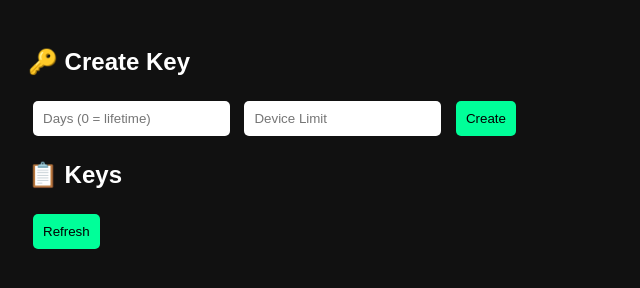
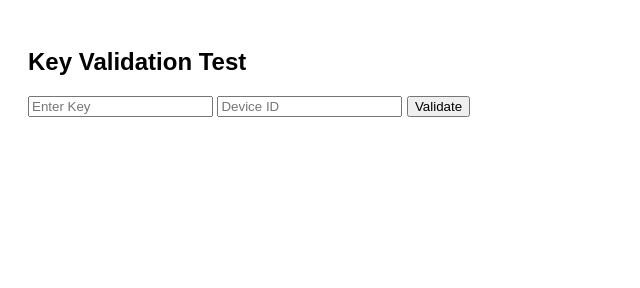
Before and after one commit to ansaf9807-dev/auth-api, a website: page public/index.html in a window 1280 px wide. Shown: the whole page, without its empty margins (0-640 px from the left). Drawn offline with Linux system fonts and the light colour scheme; no server answers.

Commit message:
Update index.html

```diff
--- a/public/index.html
+++ b/public/index.html
@@ -1,107 +1,33 @@
 <!DOCTYPE html>
 <html>
 <head>
-  <title>Key Panel</title>
-  <style>
-    body {
-      background: #111;
-      color: white;
-      font-family: Arial;
-      padding: 20px;
-    }
-    input, button {
-      padding: 10px;
-      margin: 5px;
-      border-radius: 5px;
-      border: none;
-    }
-    button {
-      background: #00ff99;
-      cursor: pointer;
-    }
-    li {
-      margin: 8px 0;
-    }
-  </style>
+  <title>License Panel</title>
 </head>
-<body>
+<body style="font-family: Arial; padding: 20px;">
 
-<h2>🔑 Create Key</h2>
-<input id="days" placeholder="Days (0 = lifetime)">
-<input id="limit" placeholder="Device Limit">
-<button onclick="createKey()">Create</button>
+  <h2>Key Validation Test</h2>
 
-<h2>📋 Keys</h2>
-<button onclick="loadKeys()">Refresh</button>
-<ul id="list"></ul>
+  <input id="key" placeholder="Enter Key" />
+  <input id="device" placeholder="Device ID" />
+  <button onclick="validate()">Validate</button>
+
+  <pre id="result"></pre>
 
   <script>
-const API = "https://auth-api-production-37a5.up.railway.app";
+    async function validate() {
+      const key = document.getElementById("key").value;
+      const device_id = document.getElementById("device").value;
 
-// CREATE KEY
-async function createKey() {
-  const days = Number(document.getElementById("days").value);
-  const limit = Number(document.getElementById("limit").value);
-
-  const res = await fetch(API + "/api/admin/create", {
+      const res = await fetch("/api/keys/validate", {
         method: "POST",
-    headers: {"Content-Type": "application/json"},
-    body: JSON.stringify({
-      days: days,
-      device_limit: limit
-    })
+        headers: { "Content-Type": "application/json" },
+        body: JSON.stringify({ key, device_id })
       });
 
       const data = await res.json();
-  alert("New Key: " + data.key);
-  loadKeys();
+      document.getElementById("result").innerText =
+        JSON.stringify(data, null, 2);
     }
-
-// LOAD KEYS
-async function loadKeys() {
-  const res = await fetch(API + "/api/admin/keys");
-  const data = await res.json();
-
-  const list = document.getElementById("list");
-  list.innerHTML = "";
-
-  data.forEach(k => {
-    const expiry = k.expiry_date
-      ? new Date(k.expiry_date).toLocaleDateString()
-      : "Lifetime";
-
-    const li = document.createElement("li");
-    li.innerHTML = `
-      🔑 ${k.key} | 📱 ${k.device_ids.length}/${k.device_limit} | ⏳ ${expiry} | ${k.active ? "🟢 Active" : "🔴 Disabled"}
-      <br>
-      <button onclick="deleteKey('${k.key}')">Delete</button>
-      <button onclick="toggleKey('${k.key}')">${k.active ? "Disable" : "Enable"}</button>
-    `;
-
-    list.appendChild(li);
-  });
-}
-
-// DELETE KEY
-async function deleteKey(key) {
-  await fetch(API + "/api/admin/delete/" + key, {
-    method: "DELETE"
-  });
-  loadKeys();
-}
-
-// TOGGLE KEY
-async function toggleKey(key) {
-  await fetch(API + "/api/admin/toggle", {
-    method: "POST",
-    headers: {"Content-Type": "application/json"},
-    body: JSON.stringify({ key })
-  });
-  loadKeys();
-}
-
-// AUTO LOAD
-loadKeys();
   </script>
 
 </body>
```
Lines whose indentation alone changed are shown as unchanged.
